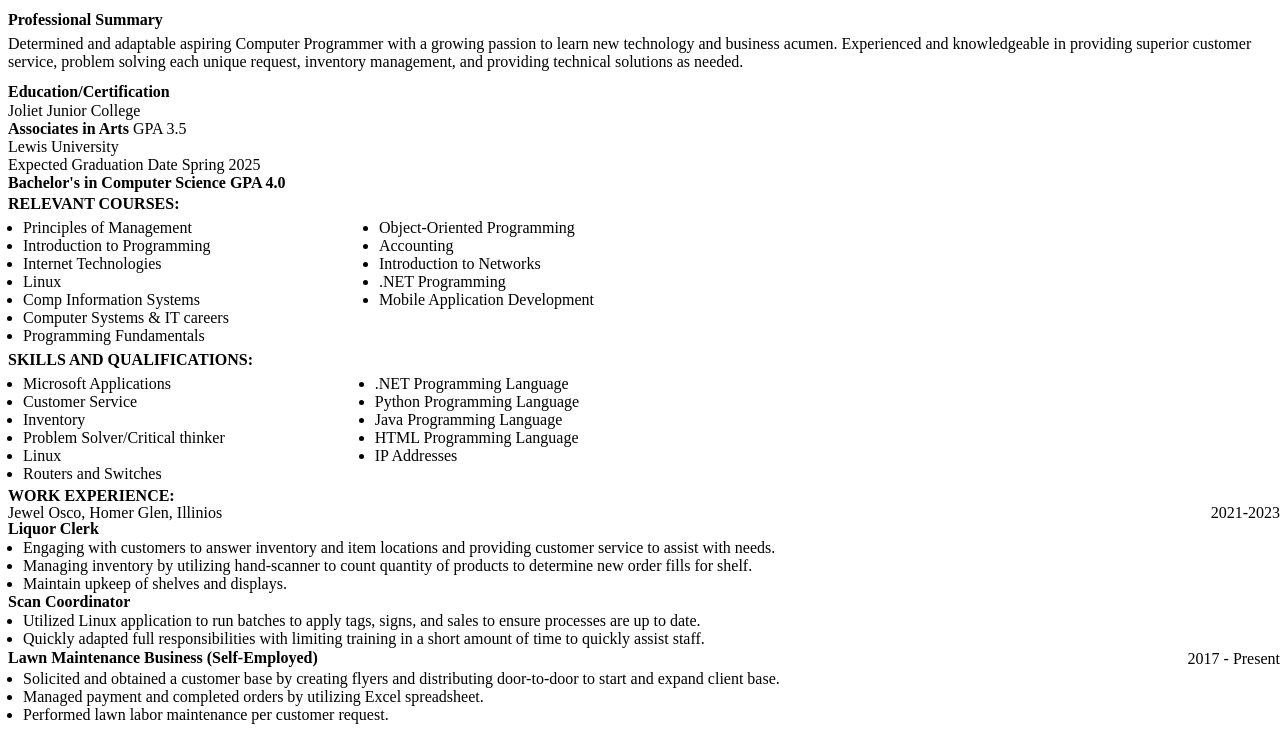
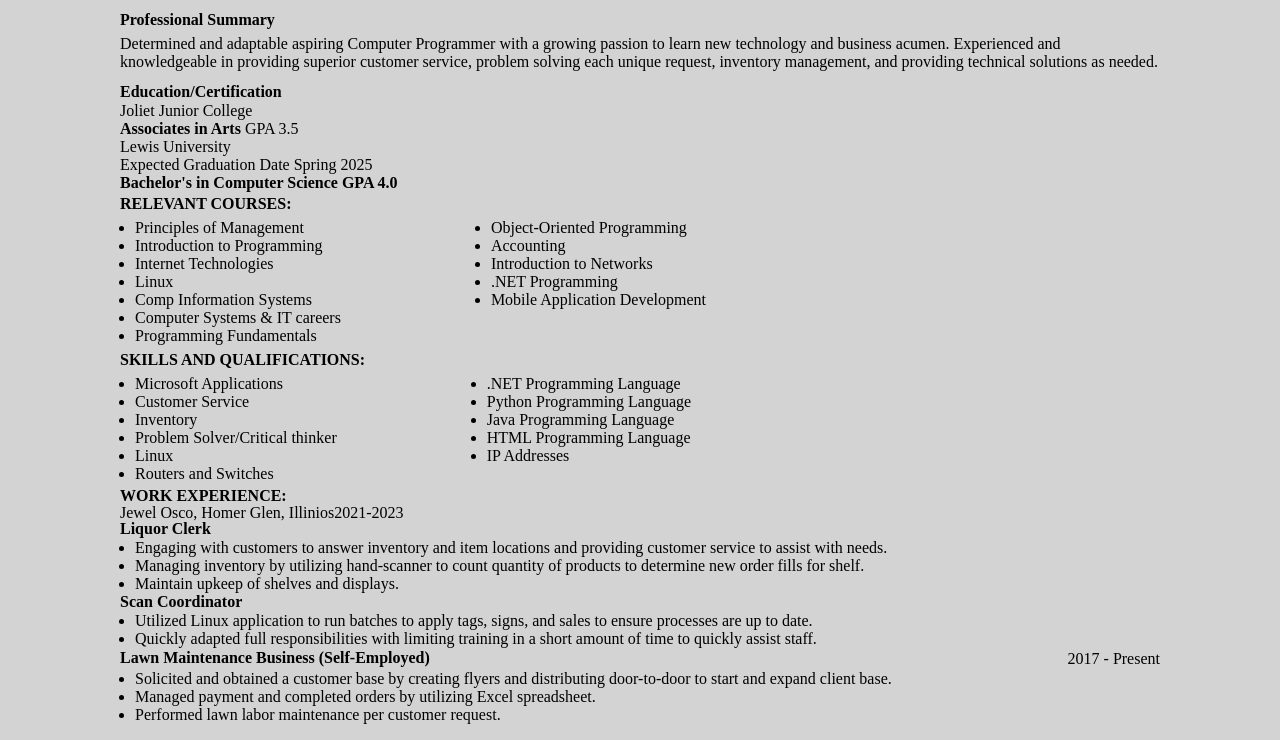
Before and after one commit to mshouse8624/Web-Resume, a plain HTML site: page index.html in a window 1280 px wide. Shown: the part 76-816 px from the top of the page. Drawn offline with Linux system fonts and the light colour scheme.

Commit message:
Add left and right margin and background color Shouse.

```diff
--- a/index.css
+++ b/index.css
@@ -1,3 +1,9 @@
+body {
+    margin-left: 120px;
+    margin-right: 120px;
+    background-color: lightgray;
+}
+
 /*This is for my name at the very top of the page.  it centers
 the text and then also adds negative margin properties for both the top
 and the bottom to reduce the amount of empty space on the resume*/
@@ -113,9 +119,10 @@ p.professional-summary {
     text-align: left;
 }
 
-.date {
+.jewel-osco-date {
     position: absolute;
     right: 0px;
+    margin-right: 120px;
 }
 
 .liquor-clerk-header {
@@ -148,6 +155,7 @@ p.professional-summary {
     margin-top: -14px;
     position: absolute;
     right: 0px;
+    margin-right: 120px;
 }
 
 .lawn-maintenance-list {
```
